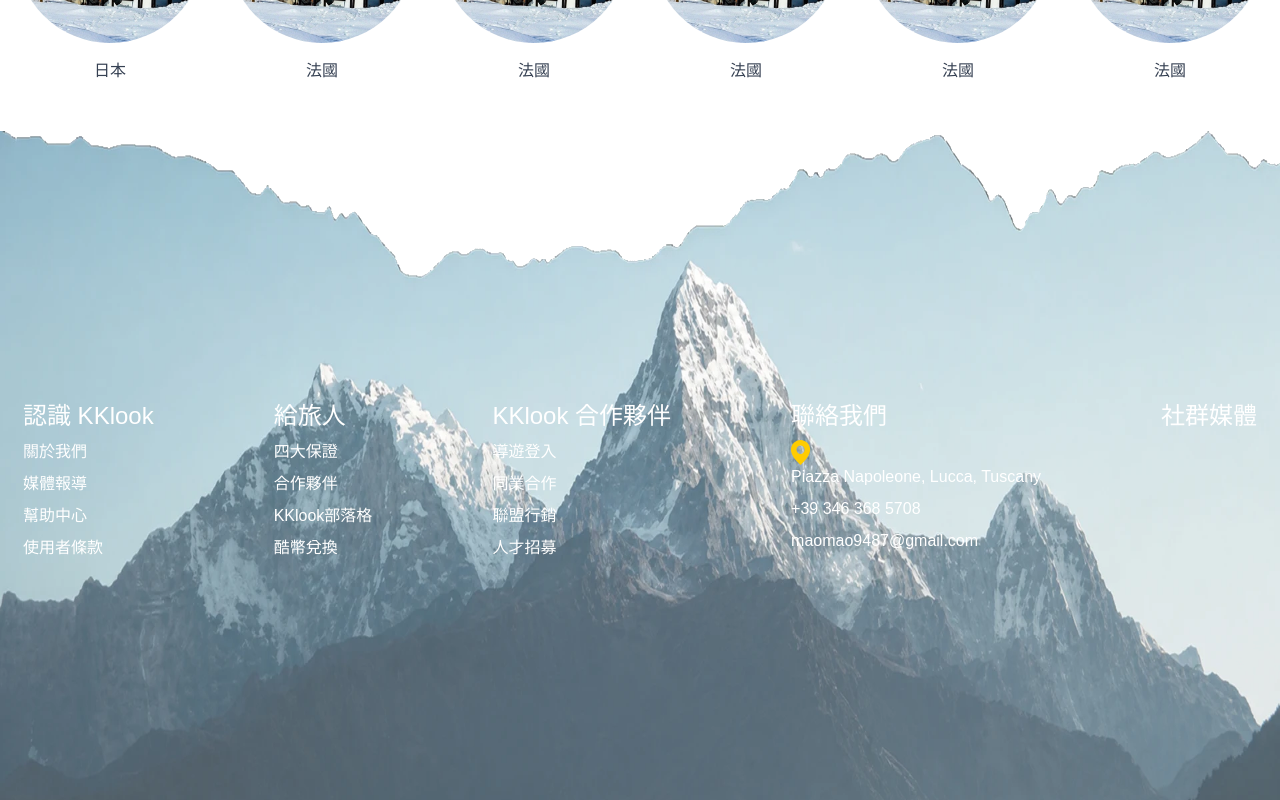
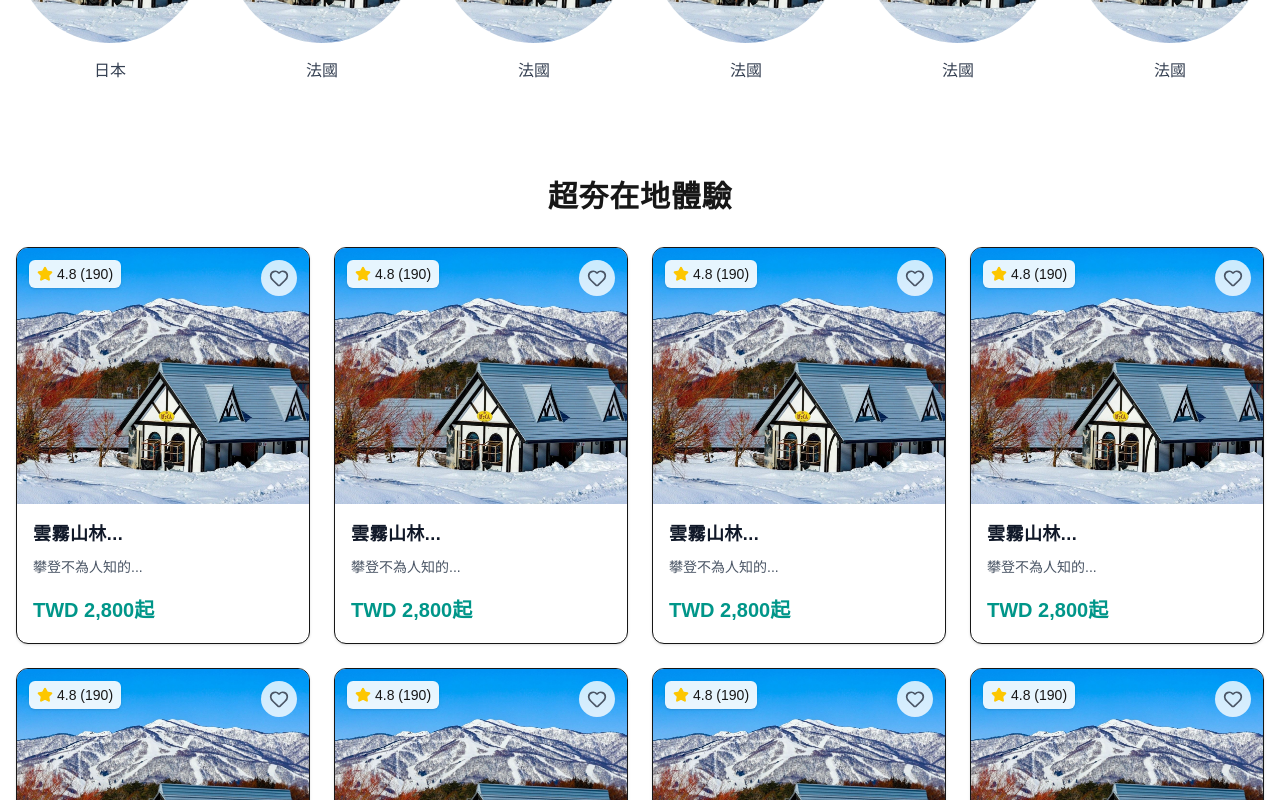
Before and after one commit to CTP0805/next, a Next.js app: page / in a window 1280 px wide. Shown: the part 1540-2340 px from the top of the page. Built offline with nearby package versions, Linux system fonts and the light colour scheme.

Commit message:
加入熱門項目卡片

```diff
--- a/app/page.tsx
+++ b/app/page.tsx
@@ -4,12 +4,15 @@ import HeroSection from "@/components/HeroSection";
 import PopularDestinations from "@/components/PopularDestinations";
 import Footer from "@/components/Footer";
 import IconMenu from "@/components/IconMenu";
+import ExperienceCard from "@/components/ExperienceCard";
+
 export default function Home() {
   return (
     <>
       <Header />
       <HeroSection />
       <PopularDestinations />
+      <ExperienceCard />
       <Footer />
     </>
   );
--- /dev/null
+++ b/components/ExperienceCard.tsx
@@ -0,0 +1,139 @@
+import Image from "next/image";
+interface Props {
+  image: string;
+  title: string;
+  description: string;
+  price: number;
+  rating: number;
+  reviewCount: number;
+}
+import { Star } from "lucide-react";
+
+interface StarProps {
+  score: number;
+  count: number;
+}
+import { Heart } from "lucide-react"; // 建議使用 lucide-react
+
+export const FavoriteButton = () => (
+  <button className="absolute top-3 right-3 rounded-full bg-white/80 p-2 transition-colors hover:bg-white">
+    <Heart className="h-5 w-5 text-gray-600" />
+  </button>
+);
+export const RatingBadge = ({ score, count }: StarProps) => (
+  <div className="absolute top-3 left-3 flex items-center gap-1 rounded-md bg-white/90 px-2 py-1 text-sm font-medium shadow-sm">
+    <Star className="h-4 w-4 fill-yellow-400 text-yellow-400" />
+    <span>
+      {score} ({count})
+    </span>
+  </div>
+);
+export const ExperienceCard = ({
+  image,
+  title,
+  description,
+  price,
+  rating,
+  reviewCount,
+}: Props) => (
+  <div className="group relative overflow-hidden rounded-xl border bg-white shadow-sm transition-all hover:shadow-lg">
+    <div className="relative h-64 w-full overflow-hidden">
+      <Image
+        src={image}
+        alt={title}
+        width={234}
+        height={369}
+        className="h-full w-full object-cover transition-transform duration-500 group-hover:scale-105"
+      />
+      <RatingBadge score={rating} count={reviewCount} />
+      <FavoriteButton />
+    </div>
+
+    <div className="p-4">
+      <h3 className="mb-2 text-lg font-bold text-gray-900">{title}</h3>
+      <p className="mb-4 line-clamp-2 text-sm text-gray-600">{description}</p>
+      <p className="font-semibold text-teal-600">
+        TWD {price.toLocaleString()}起
+      </p>
+    </div>
+  </div>
+);
+export default function Page() {
+  const experiences = [
+    {
+      title: "雲霧山林...",
+      description: "攀登不為人知的...",
+      price: 2800,
+      rating: 4.8,
+      reviewCount: 190,
+      image: "/images/carousel1.jpg",
+    },
+    {
+      title: "雲霧山林...",
+      description: "攀登不為人知的...",
+      price: 2800,
+      rating: 4.8,
+      reviewCount: 190,
+      image: "/images/carousel1.jpg",
+    },
+    {
+      title: "雲霧山林...",
+      description: "攀登不為人知的...",
+      price: 2800,
+      rating: 4.8,
+      reviewCount: 190,
+      image: "/images/carousel1.jpg",
+    },
+    {
+      title: "雲霧山林...",
+      description: "攀登不為人知的...",
+      price: 2800,
+      rating: 4.8,
+      reviewCount: 190,
+      image: "/images/carousel1.jpg",
+    },
+    {
+      title: "雲霧山林...",
+      description: "攀登不為人知的...",
+      price: 2800,
+      rating: 4.8,
+      reviewCount: 190,
+      image: "/images/carousel1.jpg",
+    },
+    {
+      title: "雲霧山林...",
+      description: "攀登不為人知的...",
+      price: 2800,
+      rating: 4.8,
+      reviewCount: 190,
+      image: "/images/carousel1.jpg",
+    },
+    {
+      title: "雲霧山林...",
+      description: "攀登不為人知的...",
+      price: 2800,
+      rating: 4.8,
+      reviewCount: 190,
+      image: "/images/carousel1.jpg",
+    },
+    {
+      title: "雲霧山林...",
+      description: "攀登不為人知的...",
+      price: 2800,
+      rating: 4.8,
+      reviewCount: 190,
+      image: "/images/carousel1.jpg",
+    },
+  ];
+
+  return (
+    <section className="mx-auto max-w-7xl px-4 py-12">
+      <h2 className="mb-8 text-center text-3xl font-bold">超夯在地體驗</h2>
+      <div className="grid grid-cols-1 gap-6 sm:grid-cols-2 lg:grid-cols-4">
+        {experiences.map((exp, i) => (
+          <ExperienceCard key={i} {...exp} />
+        ))}
+      </div>
+    </section>
+  );
+}
```
